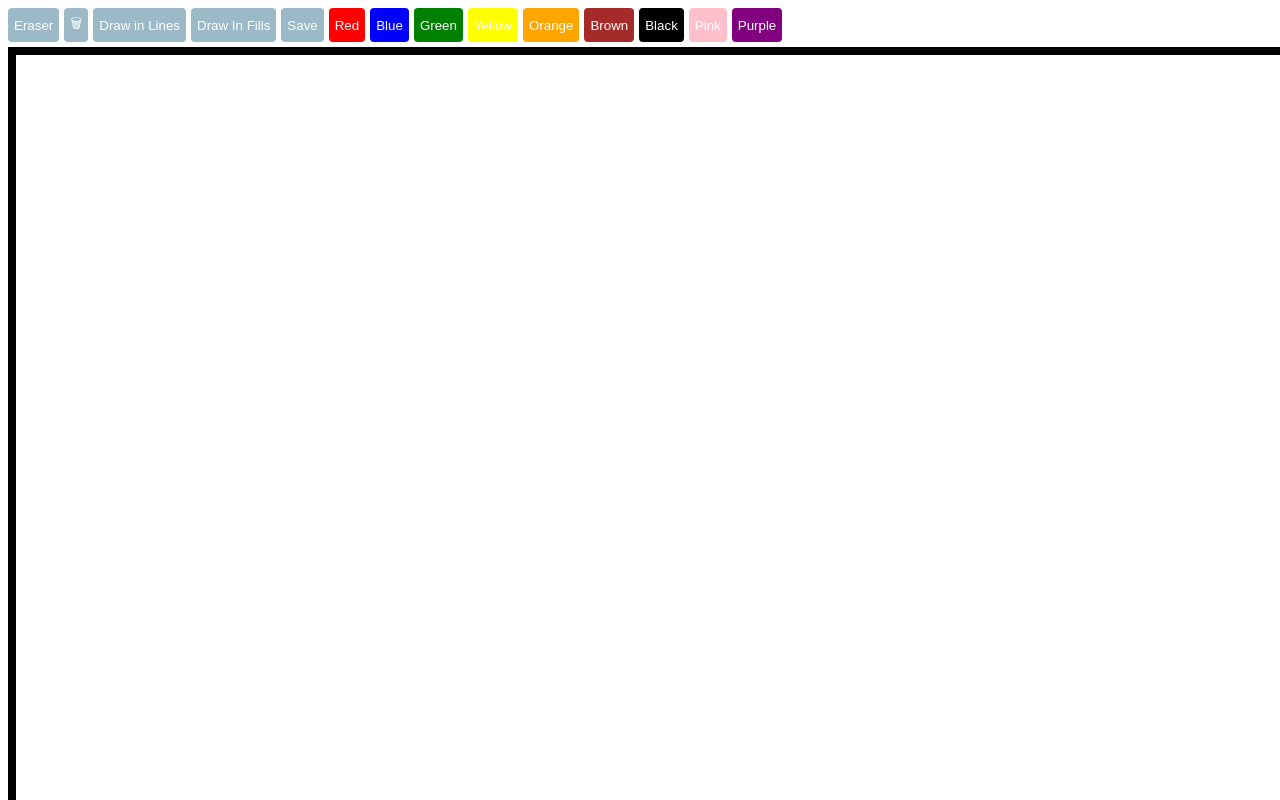
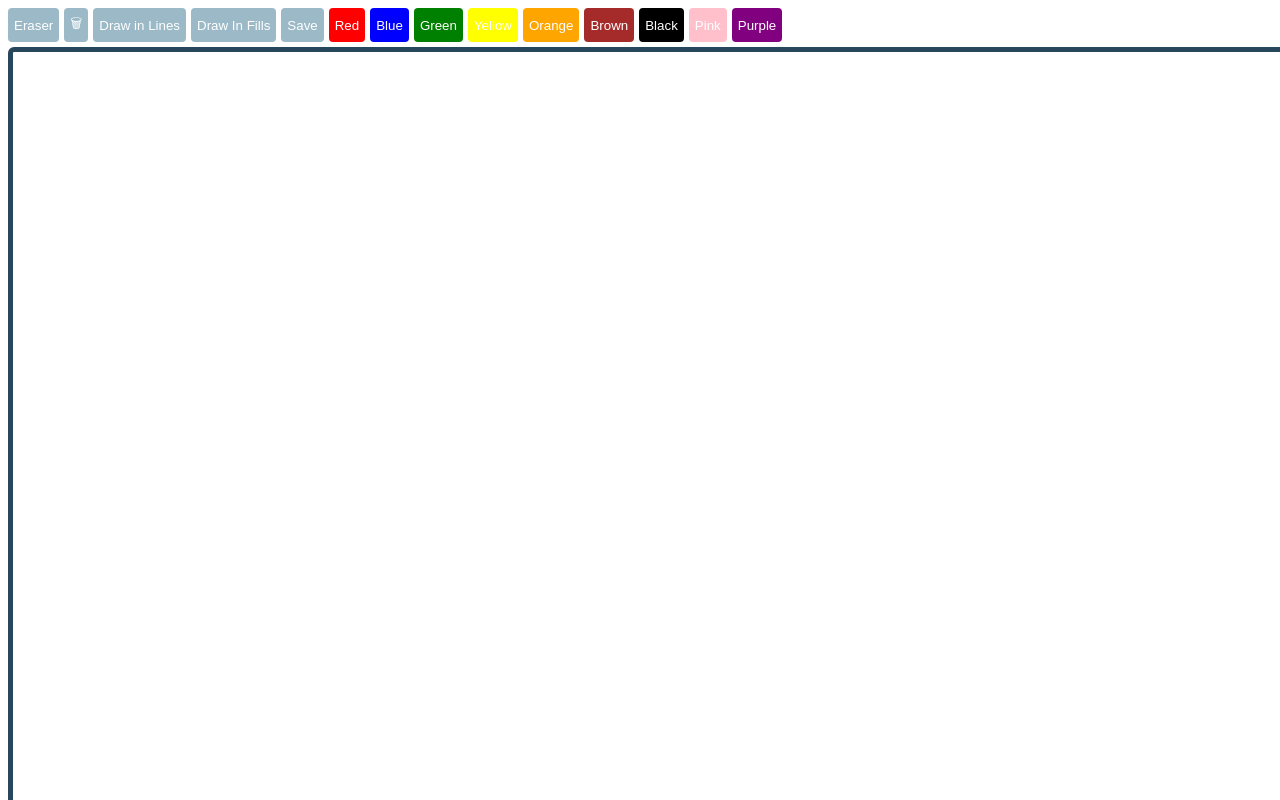
Before and after one commit to Sirbucket/drawingapplet, a website built with Vite: page index.html in a window 1280 px wide. Shown: the top 800 px of the page. Built offline with nearby package versions, Linux system fonts and the light colour scheme.

Commit message:
Moved definitions around and updated canvas border.

```diff
--- a/app/app.ts
+++ b/app/app.ts
@@ -8,14 +8,10 @@ import {
 		clearButton,
 		drawInLinesButton,
 		drawInFillsButton,
-		saveButton
+		saveButton,
 } from "./appDefinitions";
 
 let fm = false;
-
-ctx.lineWidth = 5;
-ctx.lineCap = "round";
-ctx.lineJoin = "round";
 
 //Colors
 for (const color of colors) {
@@ -25,7 +21,7 @@ for (const color of colors) {
 		ctx.strokeStyle = color;
 		ctx.fillStyle = color;
 		});
-}
+};
 
 //Clears canvas
 clearButton.addEventListener("click", () => {
--- a/app/appDefinitions.ts
+++ b/app/appDefinitions.ts
@@ -1,6 +1,11 @@
 //Definitions for app
 
 import {makeButton} from "./controls";
+import {ctx} from "./canvas"
+
+ctx.lineWidth = 5;
+ctx.lineCap = "round";
+ctx.lineJoin = "round";
 
 export const colors = [
 	"Red",
--- a/style.css
+++ b/style.css
@@ -34,9 +34,11 @@ button:active {
 
 
 canvas {
-  position: absolute;
+  position: relative;
   margin: auto;
-  border: 8px solid black;
+  border: 5px solid rgb(39, 71, 92);
+	border-radius: 6px;
+	padding: 8px;
   width: 1600px;
   height: 900px;
   display: block;
```
